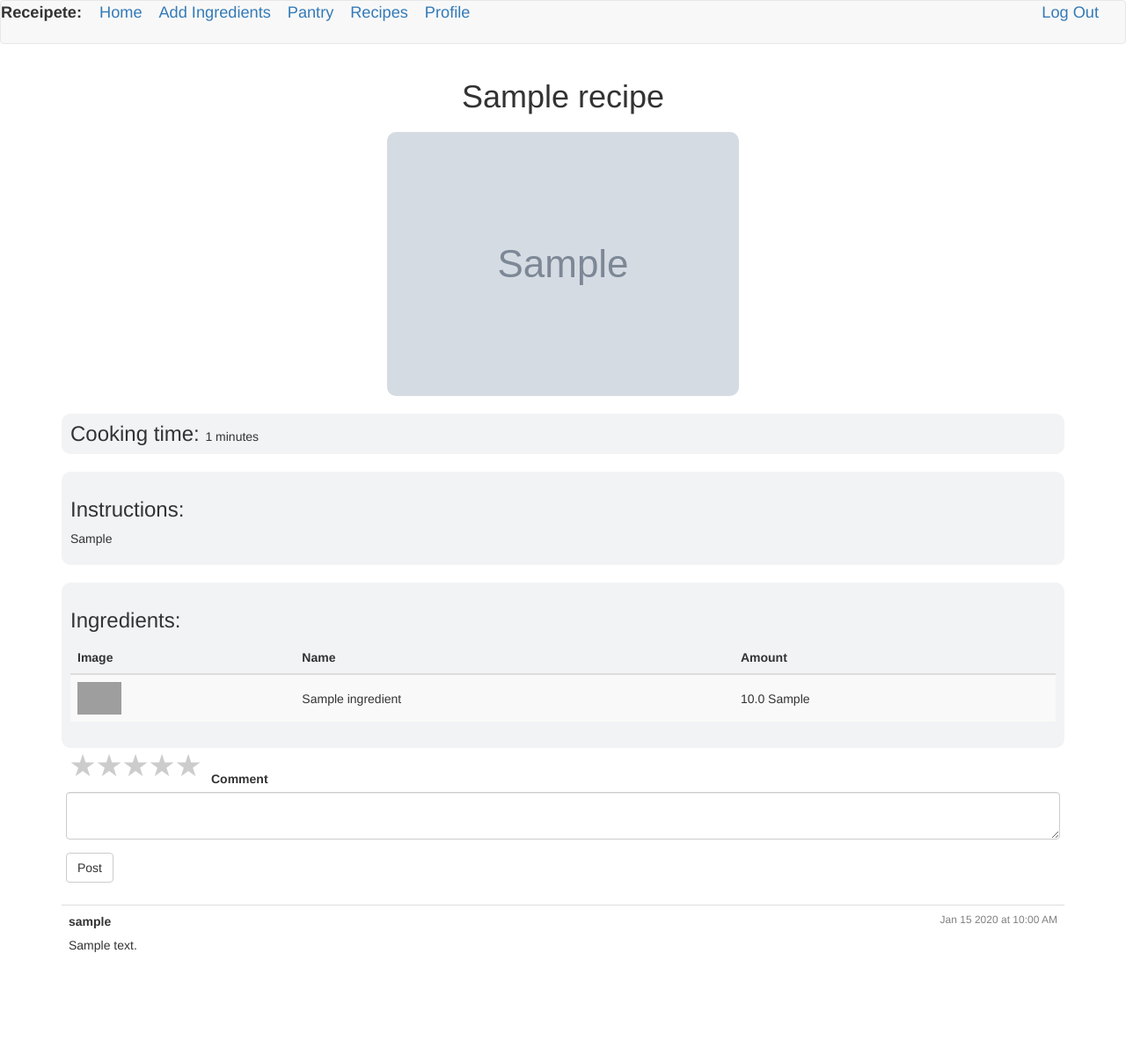
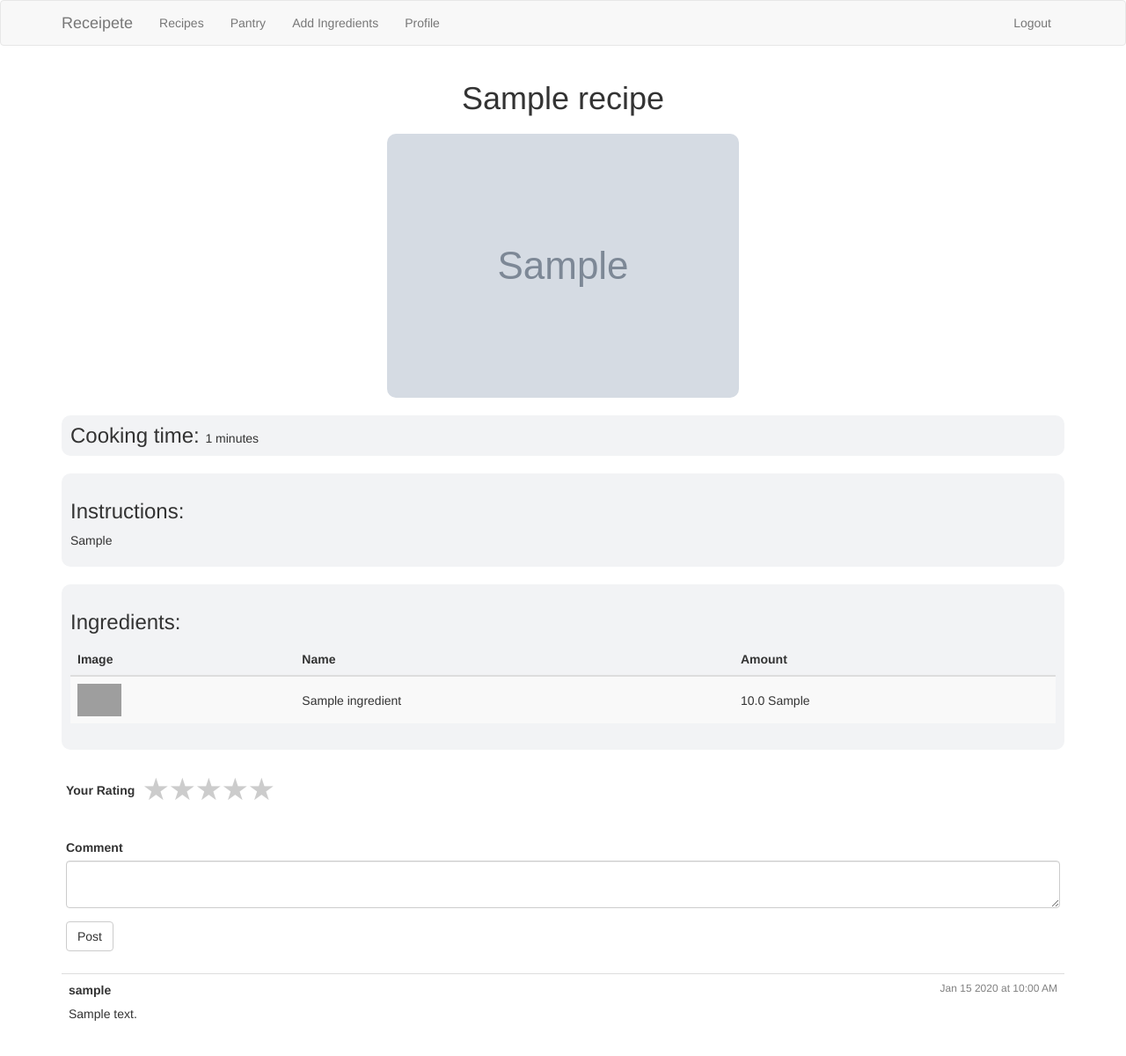
Before and after one commit to tmonty12/receipete, a Flask app: page /recipe/1 in a window 1280 px wide. Shown: the whole page at 88% size. Before the commit the page ends 1082 px from the top, so only its background shows below. Run offline with Flask 3, Linux system fonts and the light colour scheme; a user stored in the database is signed in; tables that the repository leaves empty hold one stand-in row (values such as "Sample post"); grey boxes marked "Sample" are stand-in pictures; a database or web service that is not in the repository returns one stand-in record (values such as "Sample title"); data that the repository does not hold is empty; some libraries are stand-ins or nearby versions; grey boxes are pictures that could not be loaded.

Commit message:
updated navbar styling

```diff
--- a/app/api.py
+++ b/app/api.py
@@ -38,7 +38,7 @@ def query_recipes(ingredients, time):
 def query_recipes_2(ingredients, time):
     url = "https://spoonacular-recipe-food-nutrition-v1.p.rapidapi.com/recipes/complexSearch"
 
-    querystring = {"query": "", "includeIngredients": ingredients, "number": "10", "ignorePantry": "true", "ranking": "1", "maxReadyTime":time}
+    querystring = {"query": "", "includeIngredients": ingredients, "number": "10", "ignorePantry": "true", "ranking": "1", "maxReadyTime": time}
 
     headers = {
         "X-RapidAPI-Key": "2d4a8dd1fdmsh729ea9408c304cep1e20afjsn8778ac3491bf",
--- a/app/routes.py
+++ b/app/routes.py
@@ -37,7 +37,7 @@ def index():
 @app.route('/recipe/<id>', methods=['GET', 'POST'])
 @login_required
 def view_recipe(id):
-    form = CommentForm()
+    comment_form = CommentForm()
     recipe = Recipe.query.filter_by(api_id=id).first()
     comments = []
     default_ingredient_image = os.path.join(app.config['UPLOAD_FOLDER'], 'No_image_available.png')
@@ -59,13 +59,13 @@ def view_recipe(id):
         for comment in comments:
             comment.username = User.query.filter_by(id=comment.user_id).first().username
 
-    if form.validate_on_submit():
-        comment = Comment(comment=form.comment.data, recipe=recipe, user=current_user)
+    if comment_form.validate_on_submit():
+        comment = Comment(comment=comment_form.comment.data, recipe=recipe, user=current_user)
         db.session.add(comment)
         db.session.commit()
         return redirect(url_for('view_recipe', id=id))
 
-    return render_template('recipe_instructions.html', title='Instructions', recipe=recipe, form=form,
+    return render_template('recipe_instructions.html', title='Instructions', recipe=recipe, comment_form=comment_form,
                            comments=comments, default_ingredient_image=default_ingredient_image)
 
 
--- a/app/templates/comments.html
+++ b/app/templates/comments.html
@@ -16,7 +16,7 @@
     }
 </style>
 <div class="comment-form">
-    {{ wtf.quick_form(form) }}
+    {{ wtf.quick_form(comment_form) }}
 </div>
 <table class="table table-hover comments">
     <tbody>
--- a/app/templates/loggedin_base.html
+++ b/app/templates/loggedin_base.html
@@ -6,13 +6,22 @@
 
 {% block navbar %}
     <nav class="navbar navbar-default">
-        <span style="font-family:helvetica; font-weight:bolder; font-size:130%;">Receipete: </span>
-        <a style = "margin-left: 15px; margin-right: 15px; font-family:helvetica; font-size:130%;" href="/">Home</a>
-        <a style = "margin-right: 15px; font-family:helvetica; font-size:130%;" href="/ingredients/search">Add Ingredients</a>
-        <a style = "margin-right: 15px; font-family:helvetica; font-size:130%;" href="/pantry">Pantry</a>
-        <a style = "margin-right: 15px; font-family:helvetica; font-size:130%;" href="/index">Recipes</a>
-        <a style = "font-family:helvetica; font-size:130%;" href="/profile">Profile</a>
-        <a style = "float: right; margin-right: 30px; font-family:helvetica; font-size:130%;" href="/logout">Log Out</a>
+        <div class="container">
+            <div class="navbar-header">
+                <a  class="navbar-brand" href="{{ url_for('index')}}">Receipete</a>
+            </div>
+        <div class="collapse navbar-collapse" id="bs-example-navbar-collapse-1">
+            <ul class="nav navbar-nav">
+                <li><a href="{{ url_for('index') }}">Recipes</a></li>
+                <li><a href="{{ url_for('pantry') }}">Pantry</a></li>
+                <li><a href="{{ url_for('search_ingredients') }}">Add Ingredients</a></li>
+                <li><a href="{{ url_for('profile') }}">Profile</a></li>
+            </ul>
+            <ul class="nav navbar-nav navbar-right">
+                <li><a href="{{ url_for('logout') }}">Logout</a></li>
+            </ul>
+        </div>
+    </div>
     </nav>
 {% endblock %}
 
--- a/app/templates/rate.html
+++ b/app/templates/rate.html
@@ -38,19 +38,18 @@
     .rate > label:hover ~ input:checked ~ label {
         color: #c59b08;
     }
+    .rate-card {
+        display: flex;
+        align-items: center;
+        padding: 5px;
+        margin-top: 20px;
+    }
 </style>
-
-<html>
-
-<head>
-  <meta charset="UTF-8">
-  <link rel="stylesheet" type="text/css" href="style.css">
-  <title>Star rating using pure CSS</title>
-</head>
-
 <body>
+    <div class="rate-card">
+        <label class="control-label">Your Rating</label>
         <div class="rate">
-    <input type="radio" id="star5" name="rate" value="5" />
+            <input type="radio" id="star5" name="rate" value="5">
             <label for="star5" title="text">5 stars</label>
             <input type="radio" id="star4" name="rate" value="4" />
             <label for="star4" title="text">4 stars</label>
@@ -61,6 +60,5 @@
             <input type="radio" id="star1" name="rate" value="1" />
             <label for="star1" title="text">1 star</label>
         </div>
+    </div>
 </body>
-
-</html>
```
Also changed, not shown: app/templates/base.html (+11 -3 lines). Lines whose indentation alone changed are shown as unchanged.
